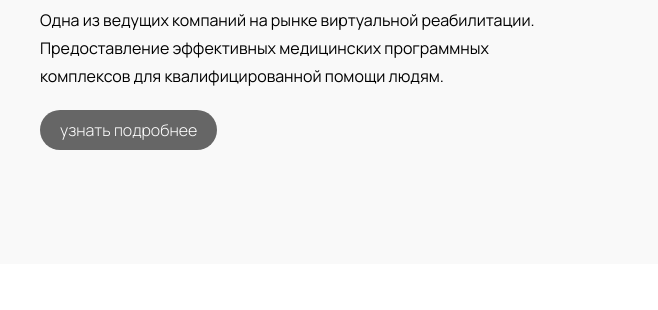
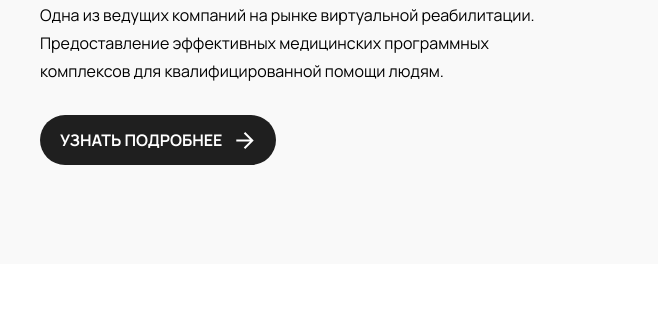
Before and after one commit to suusumi/devirta, a plain HTML site: page index.html in a window 1280 px wide. Shown: the part 490-800 px from the top of the page, 0-658 px from the left. Drawn offline with Linux system fonts and the light colour scheme.

Commit message:
First block button updated

```diff
--- a/index.html
+++ b/index.html
@@ -78,9 +78,17 @@
                   для квалифицированной помощи людям.
                 </div>
                 <div class="main-block__buttons">
-                  <a href="#About" class="main-block__button menu__link"
-                    >узнать подробнее</a
-                  >
+                  <div class="more__button">
+                    <a href="#About" class="main-block__button menu__link"
+                      >узнать подробнее</a
+                    >
+                    <img
+                      src="./img/arrow.svg"
+                      alt=""
+                      srcset=""
+                      class="arrow_button"
+                    />
+                  </div>
                 </div>
               </div>
               <div class="main-block__image parallax">
--- a/style.css
+++ b/style.css
@@ -123,6 +123,10 @@ h1 {
 }
 
 .menu__link:hover {
+  text-decoration: none;
+}
+
+.menu__link:hover {
   -webkit-text-decoration: underline 2px;
           text-decoration: underline 2px;
   transition: ease-in-out 800ms;
@@ -231,22 +235,41 @@ h1 {
   display: flex;
   flex-wrap: wrap;
   margin: 10px 0;
+
+}
+
+.more__button {
+  margin-top: 20px;
+  display: flex;
+  flex-direction: row;
+  border-radius: 30px;
+  padding: 0px 20px;
+  background-color: #1f1f1f;
+  transition: 0.5s ease-in-out;
 }
 
 .main-block__button {
-  border-radius: 20px;
+  /* border-radius: 20px; */
   display: flex;
   min-height: 30px;
   justify-content: center;
   align-items: center;
   color: rgb(255, 255, 255);
-  font-weight: 300;
+  font-weight: 700;
   text-align: center;
-  padding: 5px 20px;
+  /* padding: 5px 20px; */
   font-size: 16px;
   margin: 10px 0;
   text-decoration: none;
-  background-color: #666666;
+  text-transform: uppercase;
+  font-family: "Manrope";
+
+  /* background-color: #1f1f1f; */
+}
+
+.main-block__button:hover {
+  text-decoration: none;
+
 }
 
 /* -------------- Блок "О Нас" -------------- */
@@ -789,3 +812,38 @@ ul {
     display: none;
   }
 }
+
+
+
+.button__text {
+  margin-left: 4px;
+  display: block;
+    /* padding: 12px 24px; */
+    color: #333;
+    font-weight: 700;
+      text-align: center;
+      /* padding: 5px 20px; */
+      font-size: 16px;
+      margin: 10px 0;
+      text-decoration: none;
+      text-transform: uppercase;
+      font-family: "Manrope";
+}
+
+
+.more__button img.arrow_button {
+  margin-left: 10px;
+  transition: 0.4s ease-in-out;
+}
+
+.more__button:hover img.arrow_button {
+  transform: translateX(7px);
+  transition: 0.5s ease-in-out;
+
+
+}
+
+.more__button:hover {
+  background-color: #464545;
+  transition: 0.5s ease-in-out;
+}
```
Also changed, not shown: img/arrow.svg (added).
